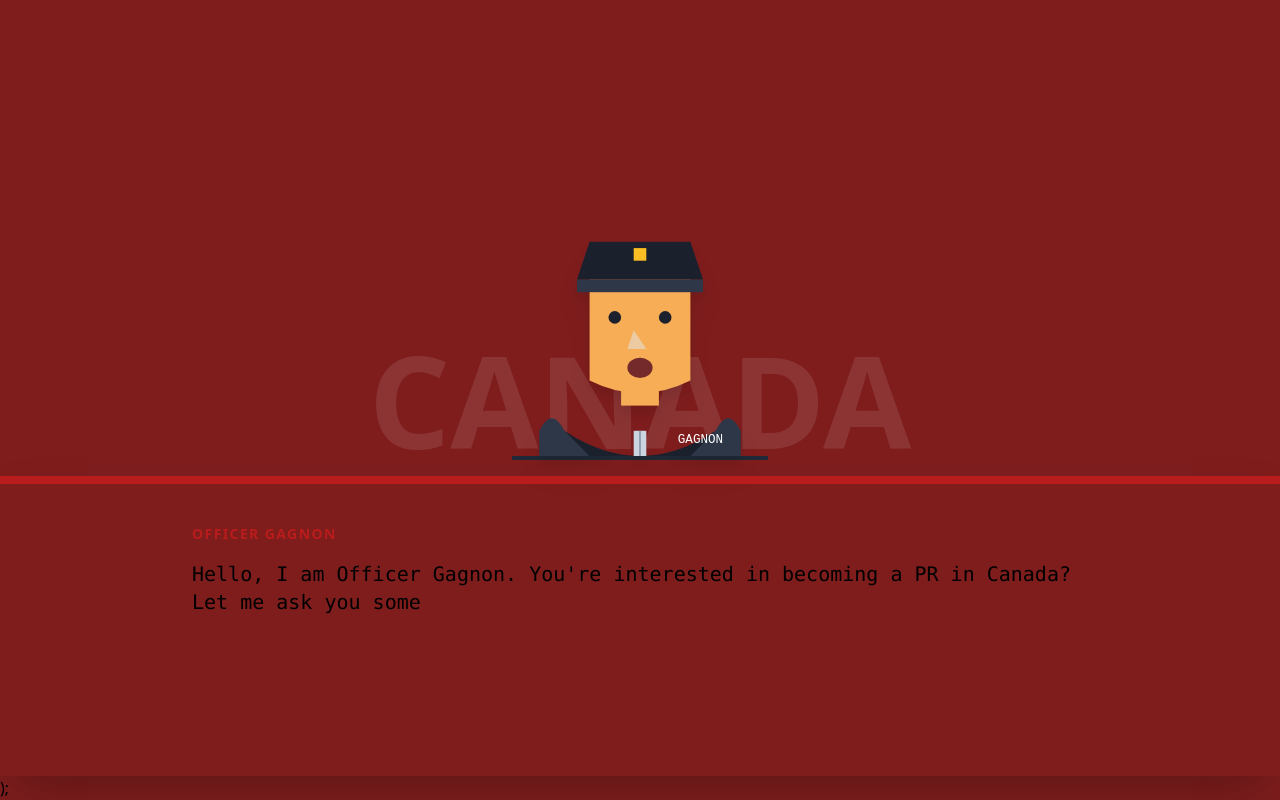
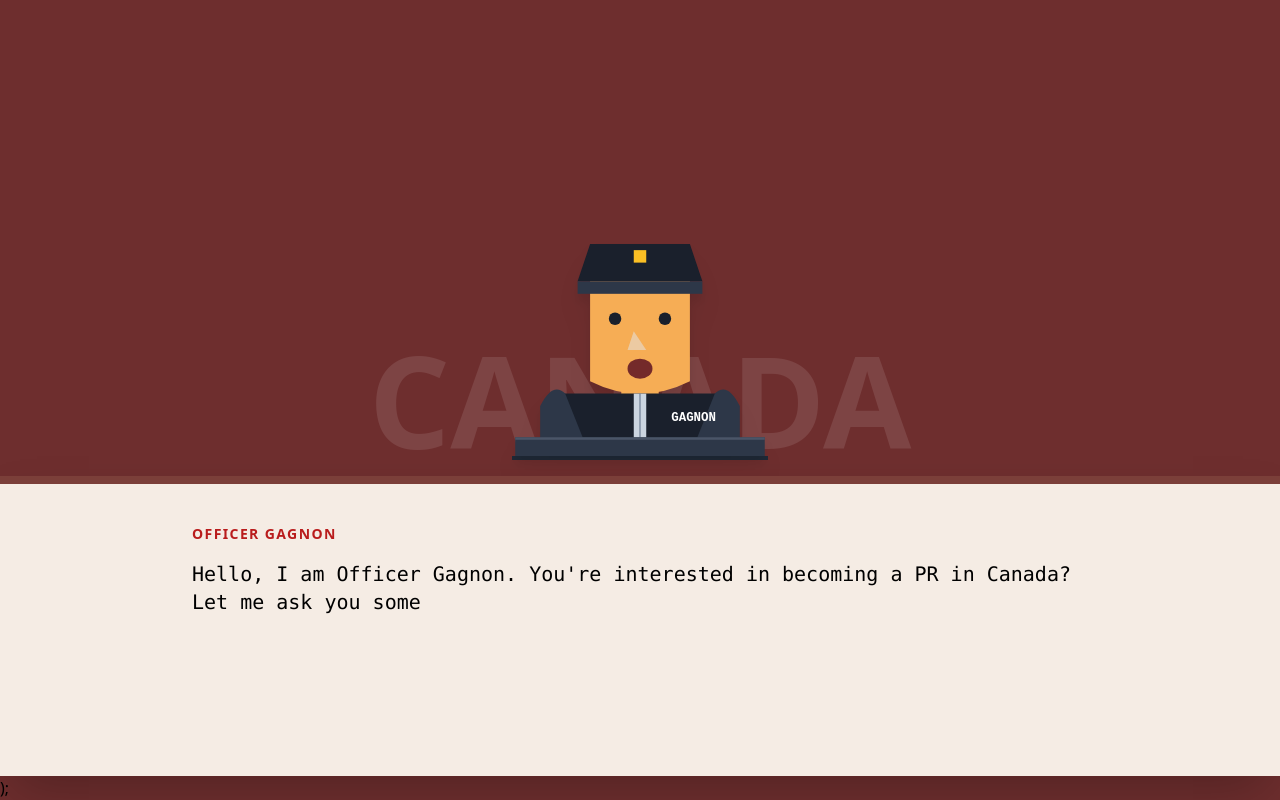
Before and after one commit to jcbk02/crs-gagnon, a React (Vite) app: page / in a window 1280 px wide. Both pictures are taken after a click on the button "START INTERVIEW". Built offline with nearby package versions, Linux system fonts and the light colour scheme.

Commit message:
Gave Officer Gagnon a table and adjusted the colours to Nelson's Build Canada design themes

```diff
--- a/src/App.tsx
+++ b/src/App.tsx
@@ -270,43 +270,50 @@ const calculateScore = (p: UserProfile): ScoreBreakdown => {
 
 // 1. OFFICER GAGNON AVATAR
 const OfficerGagnon = ({ talking }: { talking: boolean }) => (
-  <div className="relative w-48 h-48 md:w-64 md:h-64 flex-shrink-0 mx-auto border-b-4 border-gray-800">
-    <svg viewBox="0 0 200 200" className="w-full h-full drop-shadow-xl">
-      {/* Uniform */}
-      <path d="M40,180 Q100,220 160,180 L160,200 L40,200 Z" fill="#1a202c" />
-      <rect x="95" y="180" width="10" height="20" fill="#cbd5e0" />
-      <path d="M100,180 L100,200" stroke="#718096" strokeWidth="1" />
-      {/* Shoulders */}
-      <path d="M40,180 Q30,160 20,180 L20,200 L60,200 Z" fill="#2d3748" />
-      <path d="M160,180 Q170,160 180,180 L180,200 L140,200 Z" fill="#2d3748" />
-
+  <div className="relative w-48 h-[202px] md:w-64 md:h-[266px] flex-shrink-0 mx-auto border-b-4 border-gray-800">
+    <svg viewBox="0 0 200 210" className="w-full h-full drop-shadow-xl">
       {/* Neck */}
-      <rect x="85" y="130" width="30" height="30" fill="#f6ad55" />
+      <rect x="85" y="140" width="30" height="30" fill="#f6ad55" />
 
       {/* Head */}
-      <path d="M60,60 L140,60 L140,140 Q100,160 60,140 Z" fill="#f6ad55" />
+      <path d="M60,70 L140,70 L140,150 Q100,170 60,150 Z" fill="#f6ad55" />
 
       {/* Hat */}
-      <path d="M50,60 L150,60 L140,30 L60,30 Z" fill="#1a202c" />
-      <rect x="95" y="35" width="10" height="10" fill="#fbbf24" /> {/* Badge */}
-      <rect x="50" y="60" width="100" height="10" fill="#2d3748" /> {/* Brim */}
+      <path d="M50,70 L150,70 L140,40 L60,40 Z" fill="#1a202c" />
+      <rect x="95" y="45" width="10" height="10" fill="#fbbf24" />
+      <rect x="50" y="70" width="100" height="10" fill="#2d3748" />
 
       {/* Face Features */}
-      <circle cx="80" cy="90" r="5" fill="#1a202c" />
-      <circle cx="120" cy="90" r="5" fill="#1a202c" />
-      <path d="M95,100 L90,115 L105,115 Z" fill="#e2e8f0" opacity="0.5" /> {/* Nose */}
+      <circle cx="80" cy="100" r="5" fill="#1a202c" />
+      <circle cx="120" cy="100" r="5" fill="#1a202c" />
+      <path d="M95,110 L90,125 L105,125 Z" fill="#e2e8f0" opacity="0.5" />
 
-      {/* Mouth (Animated) */}
+      {/* Chest/Body */}
+      <path d="M30,160 L170,160 L180,210 L20,210 Z" fill="#1a202c" />
+
+      {/* Tie/Shirt Detail */}
+      <rect x="95" y="160" width="10" height="50" fill="#cbd5e0" />
+      <path d="M100,160 L100,210" stroke="#718096" strokeWidth="1" />
+
+      {/* Shoulders */}
+      <path d="M40,160 Q30,150 20,170 L20,210 L60,210 Z" fill="#2d3748" />
+      <path d="M160,160 Q170,150 180,170 L180,210 L140,210 Z" fill="#2d3748" />
+
+      {/* NEW: Desk/Table (Covers the gap at the very bottom) */}
+      <rect x="0" y="195" width="200" height="15" fill="#2d3748" />
+      <rect x="0" y="195" width="200" height="2" fill="#4a5568" /> {/* Table Edge highlight */}
+
+      {/* Mouth */}
       {talking ? (
-        <ellipse cx="100" cy="130" rx="10" ry="8" fill="#742a2a">
+        <ellipse cx="100" cy="140" rx="10" ry="8" fill="#742a2a">
           <animate attributeName="ry" values="2;8;2" dur="0.2s" repeatCount="indefinite" />
         </ellipse>
       ) : (
-        <path d="M90,130 Q100,135 110,130" stroke="#742a2a" strokeWidth="3" fill="none" />
+        <path d="M90,140 Q100,145 110,140" stroke="#742a2a" strokeWidth="3" fill="none" />
       )}
 
-      {/* Badge Name */}
-      <text x="130" y="190" fontSize="10" fill="white" fontFamily="monospace">GAGNON</text>
+      {/* Badge Name (Raised slightly to sit above the table) */}
+      <text x="125" y="182" fontSize="10" fill="white" fontFamily="monospace" fontWeight="bold">GAGNON</text>
     </svg>
   </div>
 );
@@ -556,14 +563,14 @@ export default function App() {
         next: 22
     },
     {
-        text: "Just so you know, almost all applicants can't even get more than three years of experience counted. And full-time work during studies, like co-op? Doesn't count at all.",
+        text: "Just so you know, almost all applicants can't even get more than three years of experience counted. And full-time work during studies, like co-op? Doesn't count at all for the general economic stream.",
         type: 'statement',
         next: 23
     },
     {
         text: "Almost done. Do you have a sibling who is a citizen or PR living in Canada?",
         type: 'choice',
-        options: [ {label:"Yes (15 pts)", val:true}, {label:"No (0 pts)", val:false} ],
+        options: [ {label:"Yes", val:true}, {label:"No", val:false} ],
         field: 'siblingInCanada',
         next: 24
     },
@@ -630,8 +637,8 @@ export default function App() {
 
   if (scene === 'intro') {
     return (
-        <div className="min-h-screen bg-gray-900 flex flex-col items-center justify-center p-6 font-sans">
-            <div className="max-w-2xl bg-white rounded-sm shadow-2xl p-8 border-t-8 border-red-700">
+        <div className="min-h-screen bg-[#6e2e2e] flex flex-col items-center justify-center p-6 font-sans">
+            <div className="max-w-2xl bg-[#e9dace] rounded-sm shadow-2xl p-8 border-t-8 border-[#7b3f39]">
                 <h1 className="text-4xl font-extrabold text-gray-900 mb-6">Immigrate to Canada 2025</h1>
                 <p className="text-gray-700 text-lg mb-4 italic">
                     "If you were born and raised in Canada, you've probably never interacted with the immigration system. You might have heard in school that Canada's immigration system is fair, and brings in people from across the world that are ready to contribute most to the country."
@@ -641,7 +648,7 @@ export default function App() {
                 </p>
                 <button
                     onClick={handleStart}
-                    className="w-full bg-red-700 hover:bg-red-800 text-white font-bold py-4 text-xl tracking-widest uppercase transition-transform transform hover:scale-105"
+                    className="w-full bg-[#6e2e2e] hover:bg-red-800 text-white font-bold py-4 text-xl tracking-widest uppercase transition-transform transform hover:scale-105"
                 >
                     Start Interview
                 </button>
@@ -672,7 +679,7 @@ export default function App() {
       }, 3000);
 
       return (
-        <div className="min-h-screen bg-gray-900 flex flex-col items-center justify-center">
+        <div className="min-h-screen bg-[#6e2e2e] flex flex-col items-center justify-center">
             <OfficerGagnon talking={false} />
             <div className="mt-8 text-white text-2xl animate-pulse font-mono">
                 Officer Gagnon is reviewing your file...
@@ -696,10 +703,10 @@ export default function App() {
       });
 
       return (
-          <div className="min-h-screen bg-gray-800 flex flex-col items-center p-4">
+          <div className="min-h-screen bg-[#6e2e2e] flex flex-col items-center p-4">
                {/* STAMP ANIMATION */}
               <div className="fixed bottom-20 right-[25%] pointer-events-none z-50 ${stamp ? 'animate-bounce' : ''}">
-                   <div className={`border-8 text-8xl font-black p-10 transform -rotate-12 opacity-90 ${stamp==='PASS' ? 'border-green-600 text-green-600' : 'border-red-600 text-red-600'}`}>
+                   <div className={`border-8 text-8xl font-black p-10 transform -rotate-12 opacity-90 ${stamp==='PASS' ? 'border-green-600 text-green-600' : 'border-[#9e3737] text-red-600'}`}>
                        {stamp}
                    </div>
                </div>
@@ -738,7 +745,7 @@ export default function App() {
                            <ScoreRow label="French Language Bonus" points={scoreData.frenchBonus} />
                            <ScoreRow label="Sibling in Canada" points={scoreData.sibling} />
 
-                           <div className="bg-red-700 text-white font-bold p-2 mt-4 flex justify-between">
+                           <div className="bg-[#a84950] text-white font-bold p-2 mt-4 flex justify-between">
                                <span>TOTAL CRS SCORE:</span>
                                <span>{score} / 1200</span>
                            </div>
@@ -749,7 +756,7 @@ export default function App() {
                            <h3 className="font-bold text-gray-500 uppercase tracking-widest mb-4">Eligible Streams & Past Draws</h3>
                            <div className="space-y-3 h-64 overflow-y-auto">
                                {relevantDraws.map((d, i) => (
-                                   <div key={i} className={`flex justify-between p-3 border-l-4 ${score >= d.score ? 'border-green-500 bg-green-50' : 'border-red-500 bg-red-50'}`}>
+                                   <div key={i} className={`flex justify-between p-3 border-l-4 ${score >= d.score ? 'border-green-500 bg-green-50' : 'border-[#9e3737] bg-[#debed2]'}`}>
                                        <div>
                                            <span className="font-bold">{d.date}</span> - <span className="text-gray-600">{d.cat}</span>
                                        </div>
@@ -778,7 +785,7 @@ export default function App() {
                    <div className="mt-8 flex justify-center">
                        <button
                            onClick={() => handleNext('restart')}
-                           className="bg-red-700 text-white px-12 py-4 text-xl font-bold rounded hover:bg-red-800 transition duration-150"
+                           className="bg-[#a84950] text-white px-12 py-4 text-xl font-bold rounded hover:bg-[#9e3737] transition duration-150"
                        >
                            Restart Interview
                        </button>
@@ -793,7 +800,7 @@ export default function App() {
   const currentStep = SCRIPT[scriptIndex];
 
   return (
-    <div className="min-h-screen bg-red-900 flex flex-col justify-between font-sans relative overflow-hidden">
+    <div className="min-h-screen bg-[#6e2e2e] flex flex-col justify-between font-sans relative overflow-hidden">
         {/* Background Elements */}
         <div className="absolute inset-0 opacity-10 pointer-events-none flex items-center justify-center">
             <span className="text-9xl font-black text-white">CANADA</span>
@@ -805,7 +812,7 @@ export default function App() {
         </div>
 
         {/* Dialogue Box */}
-        <div className="bg-white-100 border-t-8 border-red-700 p-6 md:p-10 min-h-[300px] shadow-2xl relative z-10">
+        <div className="bg-[#f5ece4] border-t-8 border-[#7b3f39] p-6 md:p-10 min-h-[300px] shadow-2xl relative z-10">
             <div className="max-w-4xl mx-auto">
                 <div className="mb-4 text-red-700 font-bold uppercase tracking-widest text-sm">
                     Officer Gagnon
@@ -825,7 +832,7 @@ export default function App() {
               <button
                 key={option.label}
                 onClick={() => handleNext(option.val)}
-                className="bg-blue-600 text-white font-semibold py-3 px-4 rounded hover:bg-blue-700 transition"
+                className="bg-[#6e2e2e] text-white font-semibold py-3 px-4 rounded hover:bg-[#6e2e2e] transition"
               >
                 {option.label}
               </button>
@@ -841,11 +848,11 @@ export default function App() {
             }} className="mt-8 flex space-x-2">
                 <input
                     type={currentStep.field === 'age' || currentStep.field === 'workInCanada' || currentStep.field === 'workForeign' ? 'number' : 'text'}
-                    className="flex-1 p-3 border border-gray-300 rounded focus:ring-blue-500 focus:border-blue-500"
+                    className="flex-1 p-3 border border-gray-300 rounded focus:ring-[#6e2e2e] focus:border-[#6e2e2e]"
                     required
                     placeholder="Enter your answer..."
                 />
-                <button type="submit" className="bg-blue-600 text-white font-semibold py-3 px-6 rounded hover:bg-blue-700 transition">
+                <button type="submit" className="bg-[#6e2e2e] text-white font-semibold py-3 px-6 rounded hover:bg-[#6e2e2e] transition">
                     Submit
                 </button>
             </form>
@@ -855,7 +862,7 @@ export default function App() {
             <div className="mt-8 flex justify-center">
                 <button
                     onClick={() => handleNext(null)}
-                    className="bg-gray-700 text-white font-semibold py-3 px-6 rounded hover:bg-gray-800 transition"
+                    className="bg-[#6e2e2e] text-white font-semibold py-3 px-6 rounded hover:bg-[#6e2e2e] transition"
                 >
                     Continue
                 </button>
```
Lines whose indentation alone changed are shown as unchanged.
